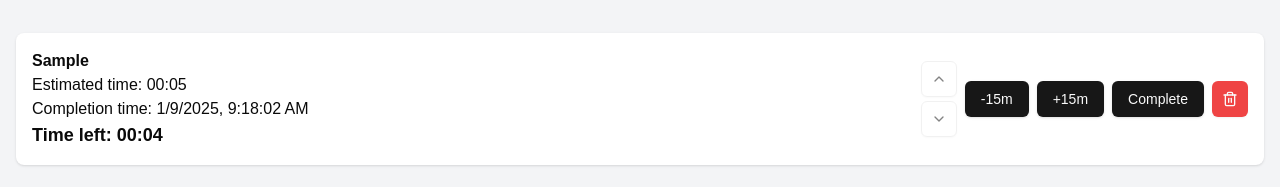
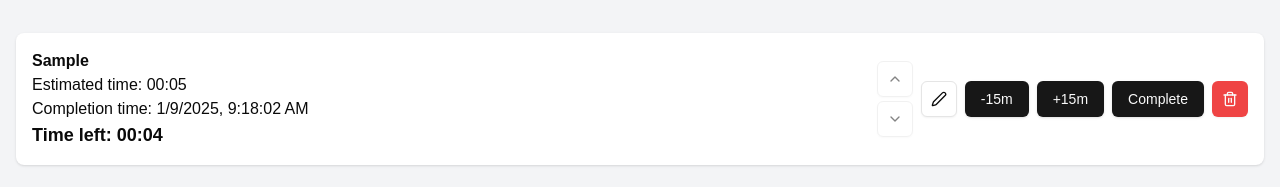
Before and after one commit to Anktw/mayajal, a Next.js app: page / in a window 1280 px wide. Both pictures are taken after typing "Sample", "5" into the empty fields and a click on the button "Add Task". Shown: the part 319-506 px from the top of the page. Built offline with nearby package versions, Linux system fonts and the light colour scheme.

Commit message:
added edit time for every task in queue

```diff
--- a/src/components/TaskList.tsx
+++ b/src/components/TaskList.tsx
@@ -1,10 +1,11 @@
 'use client'
 
-import React from 'react';
+import React, { useState } from 'react';
 import { Button } from "@/components/ui/button"
+import { Input } from "@/components/ui/input"
 import { formatTime } from '../utils/timeUtils';
 import { Timer } from './Timer';
-import { Trash2, ChevronUp, ChevronDown } from 'lucide-react';
+import { Trash2, ChevronUp, ChevronDown, Edit2, Check } from 'lucide-react';
 
 interface Task {
   id: number;
@@ -20,11 +21,28 @@ interface TaskListProps {
   onAdjustFirstTask: (adjustment: number) => void;
   onDeleteTask: (taskId: number) => void;
   onMoveTask: (taskId: number, direction: 'up' | 'down') => void;
+  onEditTaskTime: (taskId: number, newEstimatedTime: number) => void;
 }
 
-export function TaskList({ tasks, onCompleteTask, onAdjustFirstTask, onDeleteTask, onMoveTask }: TaskListProps) {
+export function TaskList({ tasks, onCompleteTask, onAdjustFirstTask, onDeleteTask, onMoveTask, onEditTaskTime }: TaskListProps) {
+  const [editingTaskId, setEditingTaskId] = useState<number | null>(null);
+  const [editedTime, setEditedTime] = useState<string>('');
+
   const handleAdjustment = (minutes: number) => {
     onAdjustFirstTask(minutes);
+  };
+
+  const handleEditClick = (task: Task) => {
+    setEditingTaskId(task.id);
+    setEditedTime(task.estimatedTime.toString());
+  };
+
+  const handleEditSubmit = (taskId: number) => {
+    const newEstimatedTime = parseInt(editedTime);
+    if (!isNaN(newEstimatedTime) && newEstimatedTime > 0) {
+      onEditTaskTime(taskId, newEstimatedTime);
+    }
+    setEditingTaskId(null);
   };
 
   return (
@@ -56,6 +74,23 @@ export function TaskList({ tasks, onCompleteTask, onAdjustFirstTask, onDeleteTas
                 <ChevronDown className="h-4 w-4" />
               </Button>
             </div>
+            {editingTaskId === task.id ? (
+              <div className="flex items-center space-x-2">
+                <Input
+                  type="number"
+                  value={editedTime}
+                  onChange={(e) => setEditedTime(e.target.value)}
+                  className="w-20"
+                />
+                <Button size="icon" onClick={() => handleEditSubmit(task.id)}>
+                  <Check className="h-4 w-4" />
+                </Button>
+              </div>
+            ) : (
+              <Button size="icon" variant="outline" onClick={() => handleEditClick(task)}>
+                <Edit2 className="h-4 w-4" />
+              </Button>
+            )}
             {index === 0 && (
               <>
                 <Button onClick={() => handleAdjustment(-15)}>-15m</Button>
--- a/src/components/TaskManager.tsx
+++ b/src/components/TaskManager.tsx
@@ -94,6 +94,14 @@ export function TaskManager() {
     updateTaskTimes(newTasks);
   };
 
+  const editTaskTime = (taskId: number, newEstimatedTime: number) => {
+    const updatedTasks = tasks.map(task =>
+      task.id === taskId ? { ...task, estimatedTime: newEstimatedTime } : task
+    );
+    setTasks(updatedTasks);
+    updateTaskTimes(updatedTasks);
+  };
+
   const updateTaskTimes = (updatedTasks: Task[]) => {
     let currentTime = new Date();
     const newTasks = updatedTasks.map(task => {
@@ -116,6 +124,7 @@ export function TaskManager() {
         onAdjustFirstTask={adjustFirstTask}
         onDeleteTask={deleteTask}
         onMoveTask={moveTask}
+        onEditTaskTime={editTaskTime}
       />
       <h2 className="text-2xl font-bold">Completed Tasks</h2>
       <CompletedTaskList tasks={completedTasks} onDeleteTask={deleteCompletedTask} />
```
